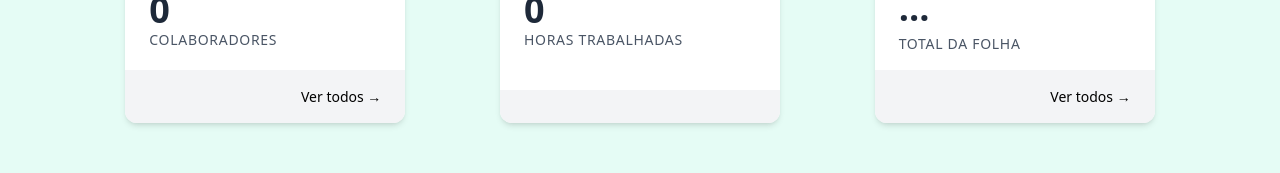
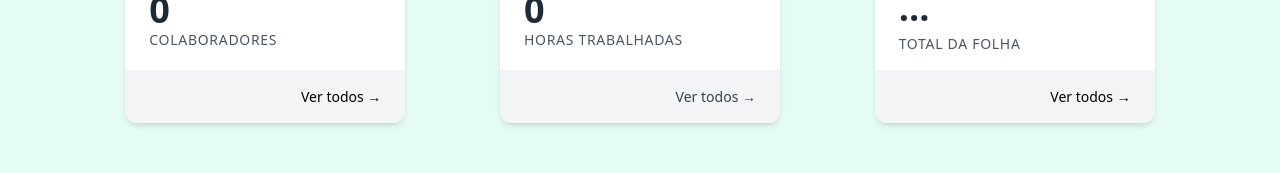
Before and after one commit to mafe39/NewGen_front, a React (Vite) app in the folder vite-project/: page / in a window 1280 px wide. Shown: the part 378-551 px from the top of the page. Built offline with nearby package versions, Linux system fonts and the light colour scheme; no server answers.

Commit message:
ajuste margem

```diff
--- a/vite-project/src/components/cardshome/CardHorasTrabalhadas.tsx
+++ b/vite-project/src/components/cardshome/CardHorasTrabalhadas.tsx
@@ -50,8 +50,8 @@ export function CardHorasTrabalhadas() {
         {/* Rodapé → ROTA */}
         <Link
           to="/colaboradores"
-          className="mt-auto bg-gray-100 px-6 py-4 text-sm text-gray-700 flex justify-end hover:bg-gray-200 transition-all border-t border-gray-100"
-        >
+          className="mt-auto bg-gray-100 px-6 py-4 text-sm text-gray-700 flex justify-end hover:bg-gray-200 transition-all border-t border-gray-100 hover:font-bold"
+        > Ver todos →
           <span className="font-medium hover:font-bold transition-all text-black">
 
 
--- a/vite-project/src/components/colaboradores/ListaColaboradores.tsx
+++ b/vite-project/src/components/colaboradores/ListaColaboradores.tsx
@@ -52,7 +52,7 @@ function ListaColaboradores() {
         <div className="flex flex-wrap items-center justify-between gap-4 mb-4">
           <button
             onClick={() => setOpenModal(true)}
-            className="bg-[#B3DEC1] px-4 py-2 rounded-lg font-medium hover:opacity-90"
+            className="bg-[#B3DEC1] my-7 px-4 py-2 rounded-lg font-medium hover:opacity-90"
           >
             + Novo Colaborador
           </button>
```
